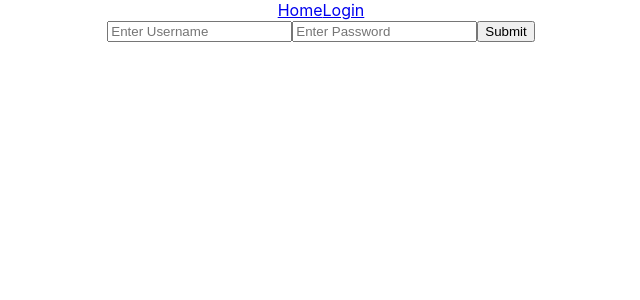
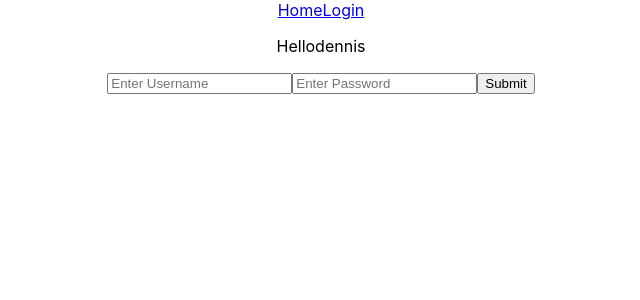
Before and after one commit to ch1n069/auth-front, a React (Create React App) app: page /login in a window 1280 px wide. Shown: the top 300 px of the page, without its empty margins (319-959 px from the left). Built offline with nearby package versions, Linux system fonts and the light colour scheme.

Commit message:
:sparkles: added authprovider context

```diff
--- a/src/App.js
+++ b/src/App.js
@@ -5,17 +5,20 @@
 import LoginPage from "./pages/LoginPage";
 import Header from "./components/Header";
 import PrivateRoute from "./utils/PrivateRoute";
+import { AuthProvider } from "./context/AuthContext";
 function App() {
   return (
     <div className="App">
       <Router>
-        <Header> </Header>
+        <AuthProvider>
+          <Header />
           <Routes>
             <Route element={<PrivateRoute />}>
               <Route element={<HomePage />} path="/" exact />
             </Route>
             <Route element={<LoginPage />} path="/login" />
           </Routes>
+        </AuthProvider>
       </Router>
 
       {/* <HomePage /> */}
--- a/src/components/Header.js
+++ b/src/components/Header.js
@@ -1,10 +1,13 @@
-import React from "react";
+import React, { useContext } from "react";
 import { Link } from "react-router-dom";
+import AuthContext from "../context/AuthContext";
 const Header = () => {
+  let { name } = useContext(AuthContext);
   return (
     <div>
       <Link to="/">Home</Link>
       <Link to="/login">Login</Link>
+      <p>Hello{name}</p>
     </div>
   );
 };
--- /dev/null
+++ b/src/context/AuthContext.js
@@ -0,0 +1,13 @@
+import { createContext, useState, useEffect } from "react";
+
+const AuthContext = createContext();
+
+export default AuthContext;
+
+export const AuthProvider = ({ children }) => {
+  return (
+    <AuthContext.Provider value={{ name: "dennis" }}>
+      {children}
+    </AuthContext.Provider>
+  );
+};
```
Lines whose indentation alone changed are shown as unchanged.
